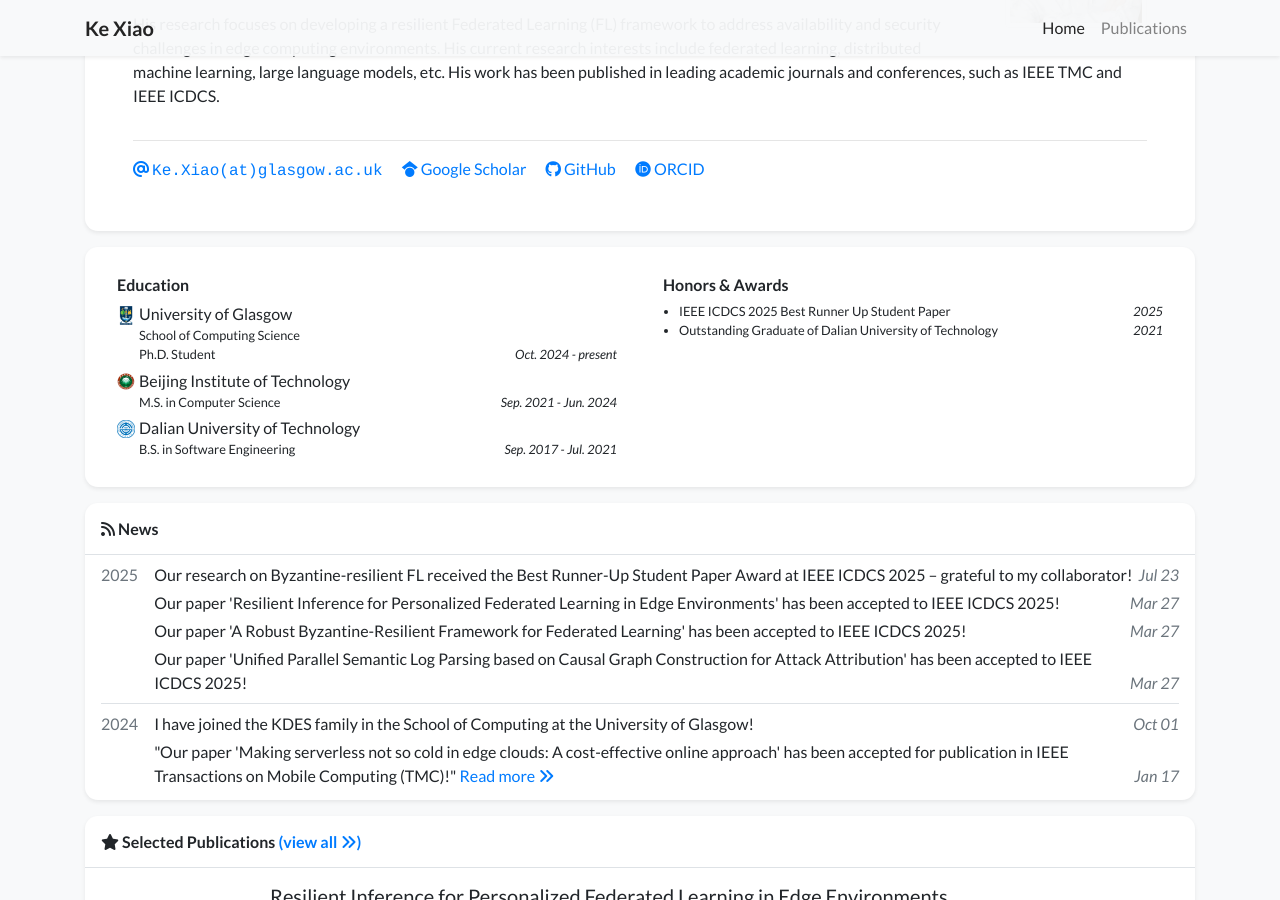
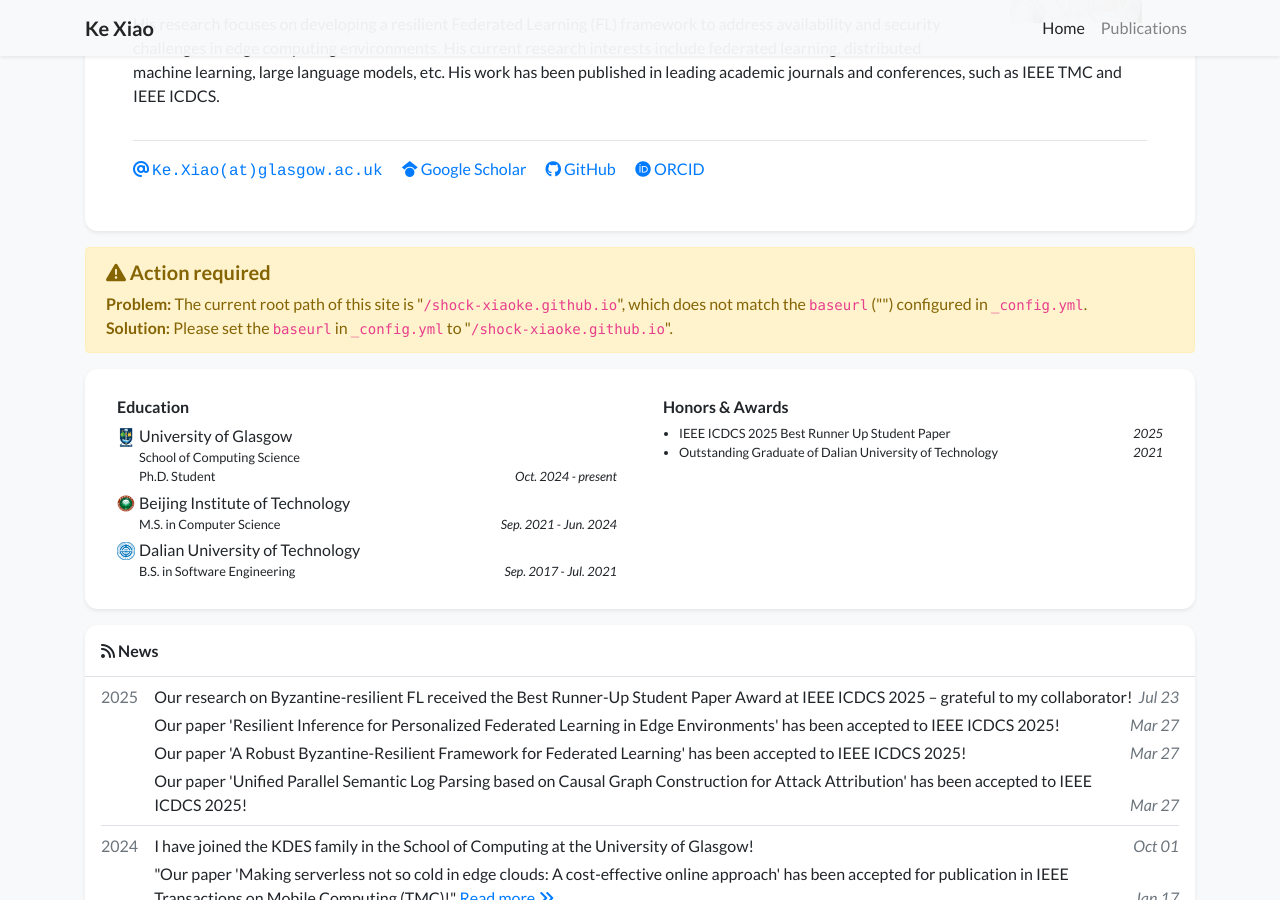
Before and after one commit to shock-xiaoke/shock-xiaoke.github.io, a Jekyll site: the page built from index.html, in a window 1280 px wide and 900 px high, scrolled down 300 px. Built offline with Jekyll 4.4.1, drawn with Linux system fonts in a browser that asks for light colours; nearby versions of some CDN libraries; a style sheet for code colours, icons or effects is not loaded; some of the changed lines change nothing that is shown.

Commit message:
Update _config.yml

```diff
--- a/_config.yml
+++ b/_config.yml
@@ -13,7 +13,7 @@
 # you will see them accessed via {{ site.title }}, {{ site.email }}, and so on.
 # You can create any custom variable you would like, and they will be accessible
 # in the templates via {{ site.myvariable }}.
-baseurl: "/index.html" # the subpath of your site, e.g. /blog
+baseurl: "" # the subpath of your site, e.g. /blog
 
 # Build settings
 markdown: kramdown
```
